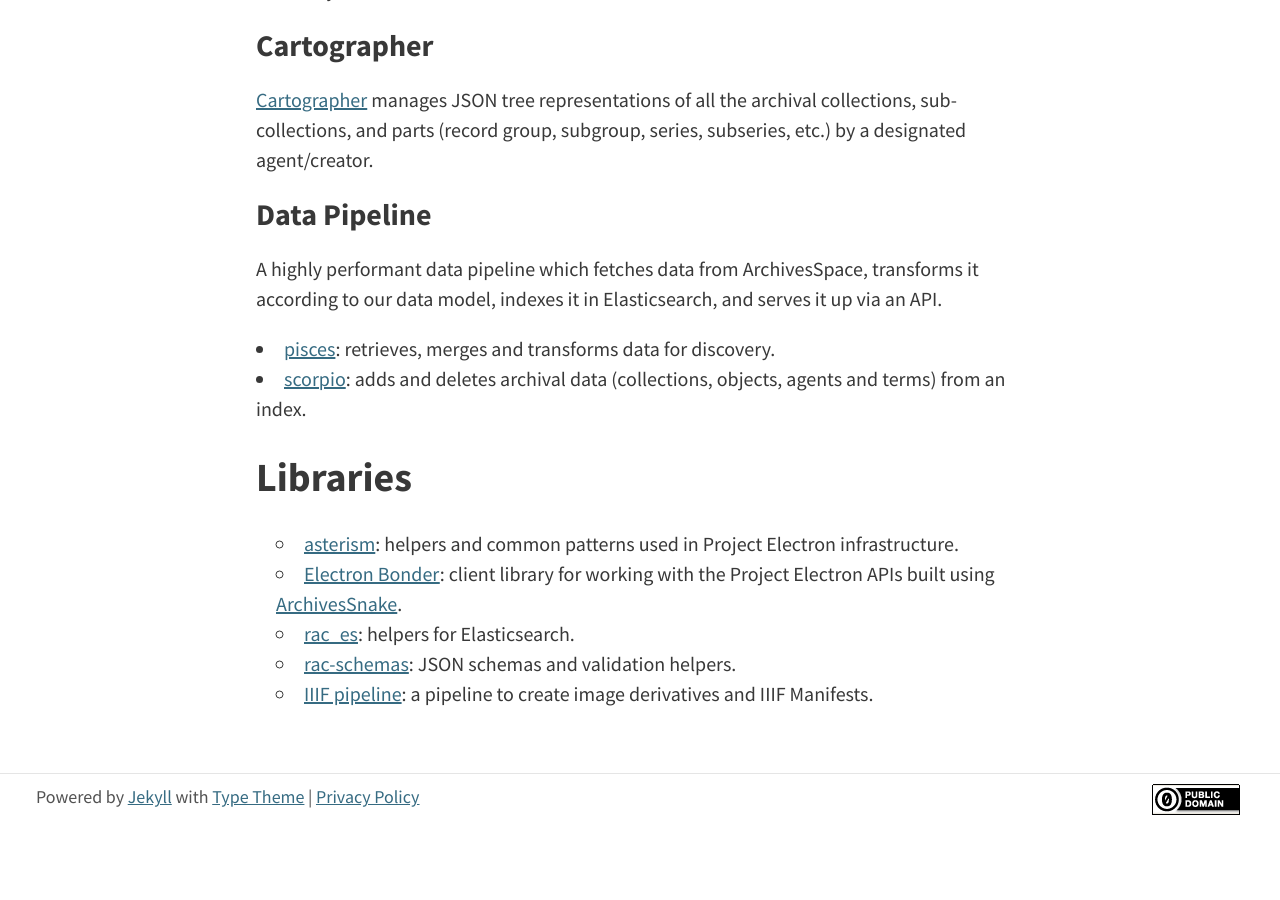
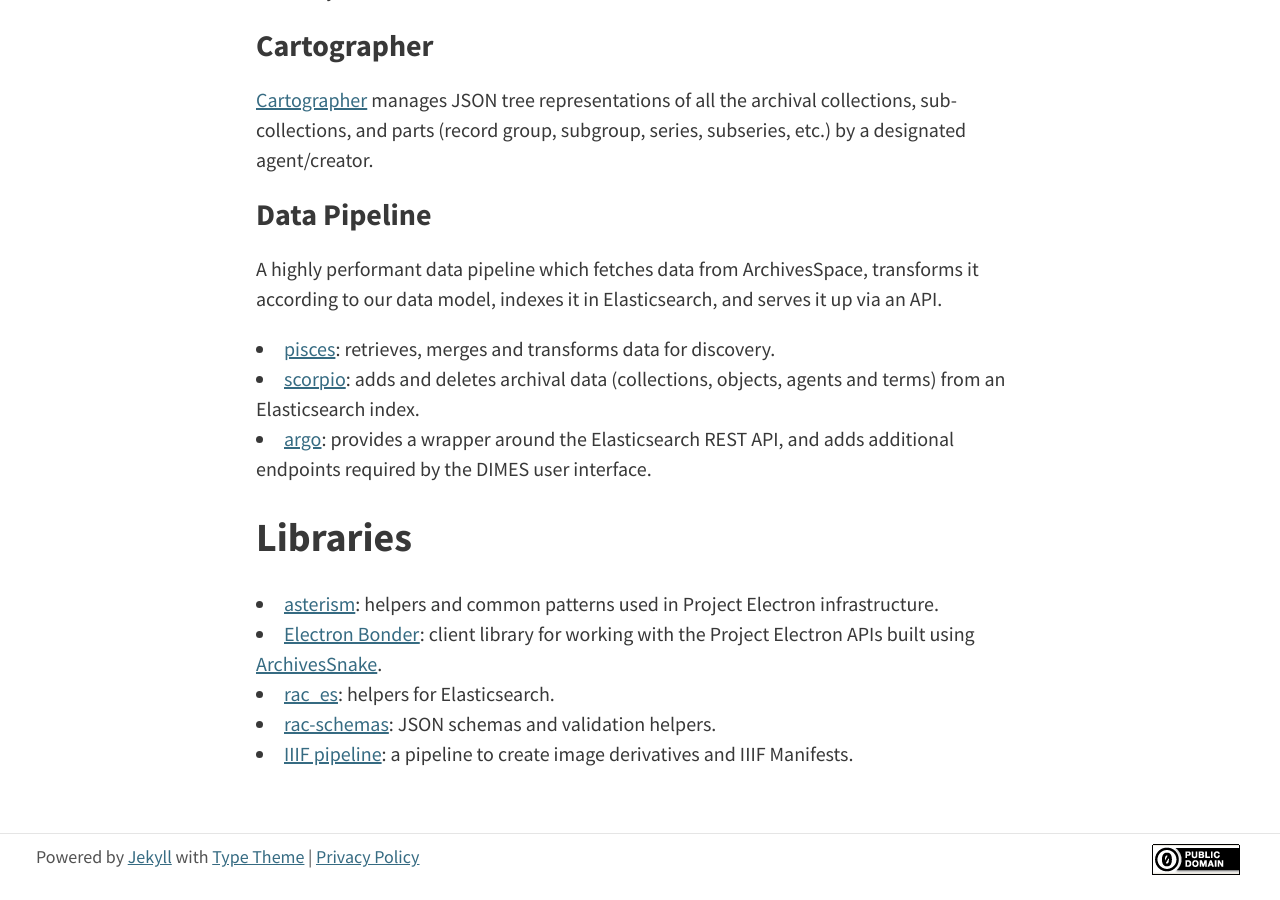
Before and after one commit to RockefellerArchiveCenter/project_electron, a Jekyll site: the page built from content/components.md, in a window 1280 px wide and 900 px high, scrolled down 2009 px. Built offline with Jekyll 4.4.1, drawn with Linux system fonts in a browser that asks for light colours; before the commit the page ends 2849 px from its top, so only the background shows below that.

Commit message:
add argo to components

```diff
--- a/content/components.md
+++ b/content/components.md
@@ -47,7 +47,9 @@
 A highly performant data pipeline which fetches data from ArchivesSpace, transforms it according to our data model, indexes it in Elasticsearch, and serves it up via an API.
 
 - [pisces](https://github.com/RockefellerArchiveCenter/pisces): retrieves, merges and transforms data for discovery.
-- [scorpio](https://github.com/RockefellerArchiveCenter/scorpio): adds and deletes archival data (collections, objects, agents and terms) from an index.
+- [scorpio](https://github.com/RockefellerArchiveCenter/scorpio): adds and deletes archival data (collections, objects, agents and terms) from an Elasticsearch index.
+- [argo](https://github.com/RockefellerArchiveCenter/argo): provides a wrapper around the Elasticsearch REST API, and adds additional endpoints required by the DIMES user interface.
+
 ## Libraries
 
   - [asterism](https://github.com/RockefellerArchiveCenter/asterism): helpers and common patterns used in Project Electron infrastructure.
```
